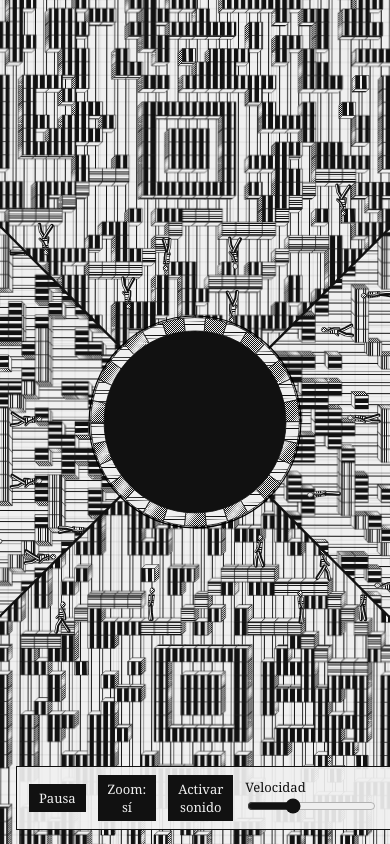
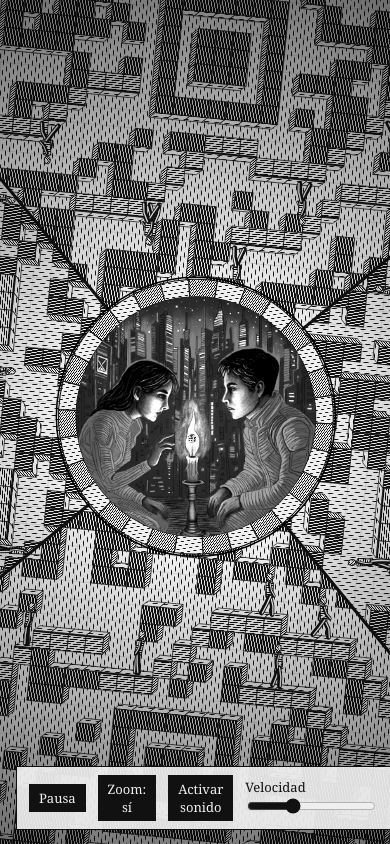
Before and after one commit to metafobian-code/bucle, a plain HTML site: page index.html in a window 390 px wide. Drawn offline with Linux system fonts and the light colour scheme; animation ran at ten frames a second.

Commit message:
La imagen se carga desde la raíz (vela.jpg) y ya no se estira en tableta y móvil
Co-Authored-By: Claude Opus 5.5 <noreply@anthropic.com>
Claude-Session: https://claude.ai/code/session_0116gYavjfx81WxmkkQ4R9rr

```diff
--- a/index.html
+++ b/index.html
@@ -6,7 +6,7 @@
 <title>Relatividad de la vela</title>
 <style>
   html,body{margin:0;height:100%;background:#000;overflow:hidden;font-family:Georgia,serif}
-  canvas{display:block;width:100vw;height:100vh}
+  canvas{display:block;position:fixed;top:0;left:0;width:100%;height:100%}
   #ui{position:fixed;left:16px;bottom:14px;display:flex;gap:12px;align-items:center;
       background:rgba(240,240,240,.92);color:#111;padding:8px 12px;border:1px solid #111;font-size:13px}
   #ui button{font:inherit;background:#111;color:#f0f0f0;border:0;padding:5px 10px;cursor:pointer}
@@ -22,13 +22,15 @@
   <label>Velocidad <input id="sp" type="range" min="0" max="3" step="0.05" value="1"></label>
 </div>
 <script>
-const IMG_SRC = "assets/vela.jpg";
+const IMG_SRC = "vela.jpg";
 const cv = document.getElementById('c'), ctx = cv.getContext('2d');
 const img = new Image(); img.src = IMG_SRC;
 let W=0,H=0,DPR=1,S=1;
-function resize(){DPR=Math.min(window.devicePixelRatio||1,2);W=innerWidth;H=innerHeight;
+// tamaño real del lienzo en pantalla (no 100vh, que en móviles incluye la barra): la imagen no se estira
+function resize(){DPR=Math.min(window.devicePixelRatio||1,2);W=cv.clientWidth||innerWidth;H=cv.clientHeight||innerHeight;
   cv.width=W*DPR;cv.height=H*DPR;S=Math.min(W,H)/1000;}
-addEventListener('resize',resize);resize();
+addEventListener('resize',resize);addEventListener('orientationchange',()=>setTimeout(resize,200));
+if(window.visualViewport)visualViewport.addEventListener('resize',resize);resize();
 
 const R=232;
 const PAPER='#f0f0f0', INK='#111111';
```
Also changed, not shown: 1 other file.
